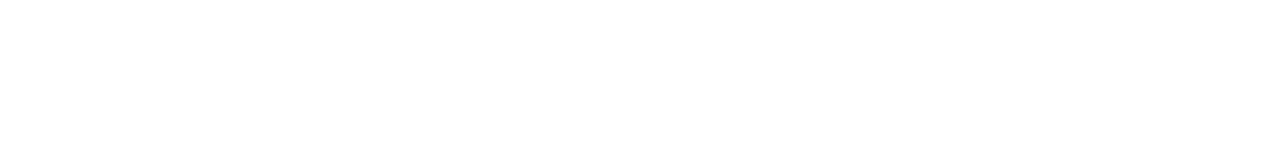
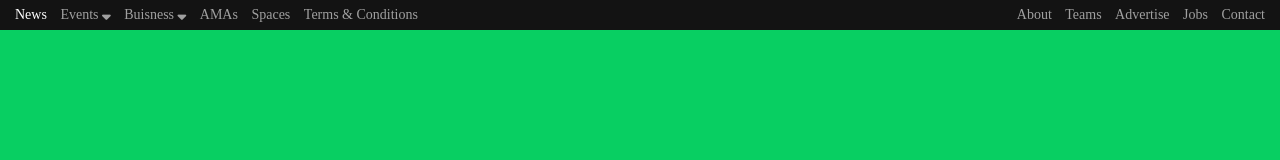
Before and after one commit to elmejdki/TNW-clone, a website: page index.html in a window 1280 px wide. Drawn offline with Linux system fonts and the light colour scheme.

Commit message:
Add first navbar and media queries break points

```diff
--- a/assets/styles/style.css
+++ b/assets/styles/style.css
@@ -0,0 +1,60 @@
+* {
+  padding: 0;
+  margin: 0;
+  box-sizing: border-box;
+}
+
+.top-navbar {
+  display: flex;
+  justify-content: space-between;
+  background-color: #131313;
+  color: #a0a0a0;
+  width: 100%;
+  font-size: 14px;
+  padding: 0 10px;
+}
+
+.top-navbar li {
+  display: inline-block;
+  padding: 7px 5px;
+}
+
+.selected {
+  color: #fff;
+}
+
+@media only screen and (max-width: 767px) {
+  body {
+    background-color: rgb(240, 154, 157); /* Red */
+  }
+
+  .top-navbar {
+    display: none;
+  }
+}
+
+@media only screen and (min-width: 768px) and (max-width: 1024px) {
+  body {
+    background-color: rgb(108, 108, 185);
+  }
+
+  header {
+    display: flex;
+  }
+
+  .top-navbar {
+    width: 90%;
+  }
+
+  .logo {
+    width: 10%;
+    background-color: red;
+    height: 30px;
+  }
+}
+
+@media only screen and (min-width: 1025px) {
+  body {
+    background-color: rgb(8, 207, 98);
+  }
+}
--- a/index.html
+++ b/index.html
@@ -5,9 +5,29 @@
   <meta name="viewport" content="width=device-width, initial-scale=1.0">
   <meta http-equiv="X-UA-Compatible" content="ie=edge">
   <link rel="stylesheet" href="assets/styles/style.css">
+  <script src="https://kit.fontawesome.com/54da0e3ad0.js" crossorigin="anonymous"></script>
   <title>TNW clone</title>
 </head>
 <body>
-
+  <header>
+    <div class="logo"></div>
+    <nav class="top-navbar">
+      <ul class="left-list">
+        <li class="selected" >News</li>
+        <li>Events <i class="fas fa-sort-down"></i></li>
+        <li>Buisness <i class="fas fa-sort-down"></i></li>
+        <li>AMAs</li>
+        <li>Spaces</li>
+        <li>Terms & Conditions</li>
+      </ul>
+      <ul class="right-list">
+        <li>About</li>
+        <li>Teams</li>
+        <li>Advertise</li>
+        <li>Jobs</li>
+        <li>Contact</li>
+      </ul>
+    </nav>
+  </header>
 </body>
 </html>
```
Also changed, not shown: 1 other file.
